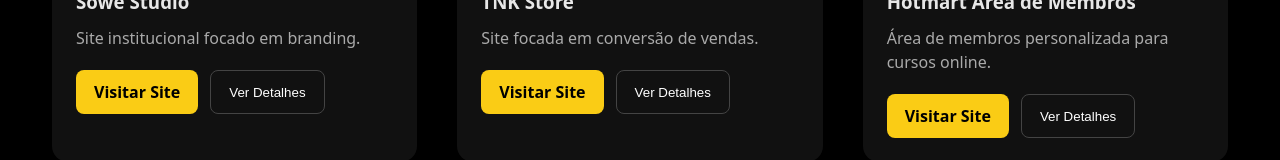
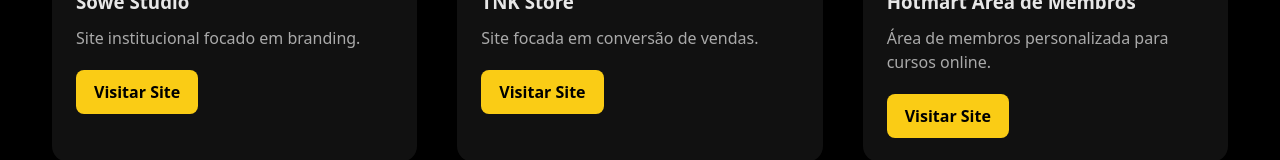
Before and after one commit to Soweoff/Sowe-Site, a React (Vite) app: page /websites in a window 1280 px wide. Shown: the part 643-803 px from the top of the page. Built offline with nearby package versions, Linux system fonts and the light colour scheme; no server answers.

Commit message:
Atualização v0.76

```diff
--- a/src/pages/Websites.tsx
+++ b/src/pages/Websites.tsx
@@ -56,8 +56,7 @@
                   >
                     Visitar Site
                   </a>
-
-                  <button className="btn-secondary">Ver Detalhes</button>
+                  {/*  <button className="btn-secondary">Ver Detalhes</button> */}
                 </div>
               </div>
             </div>
```
